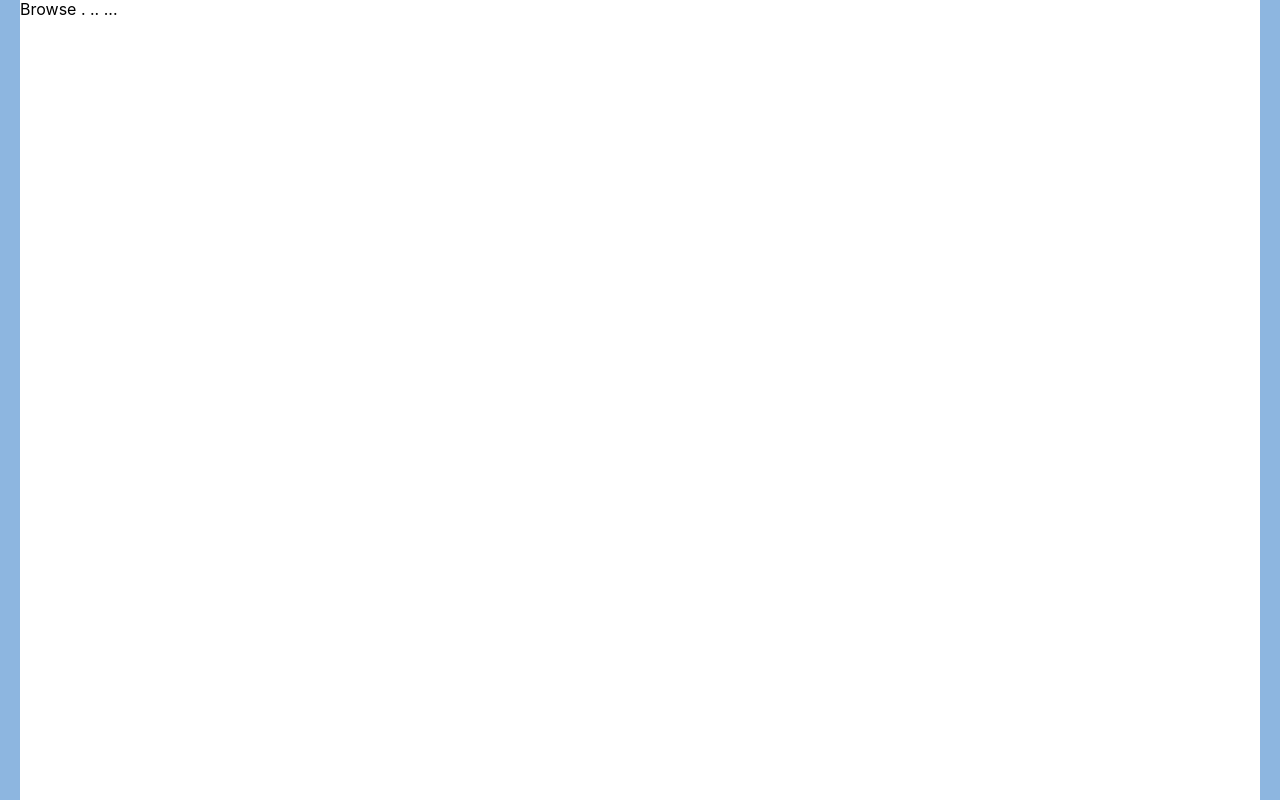
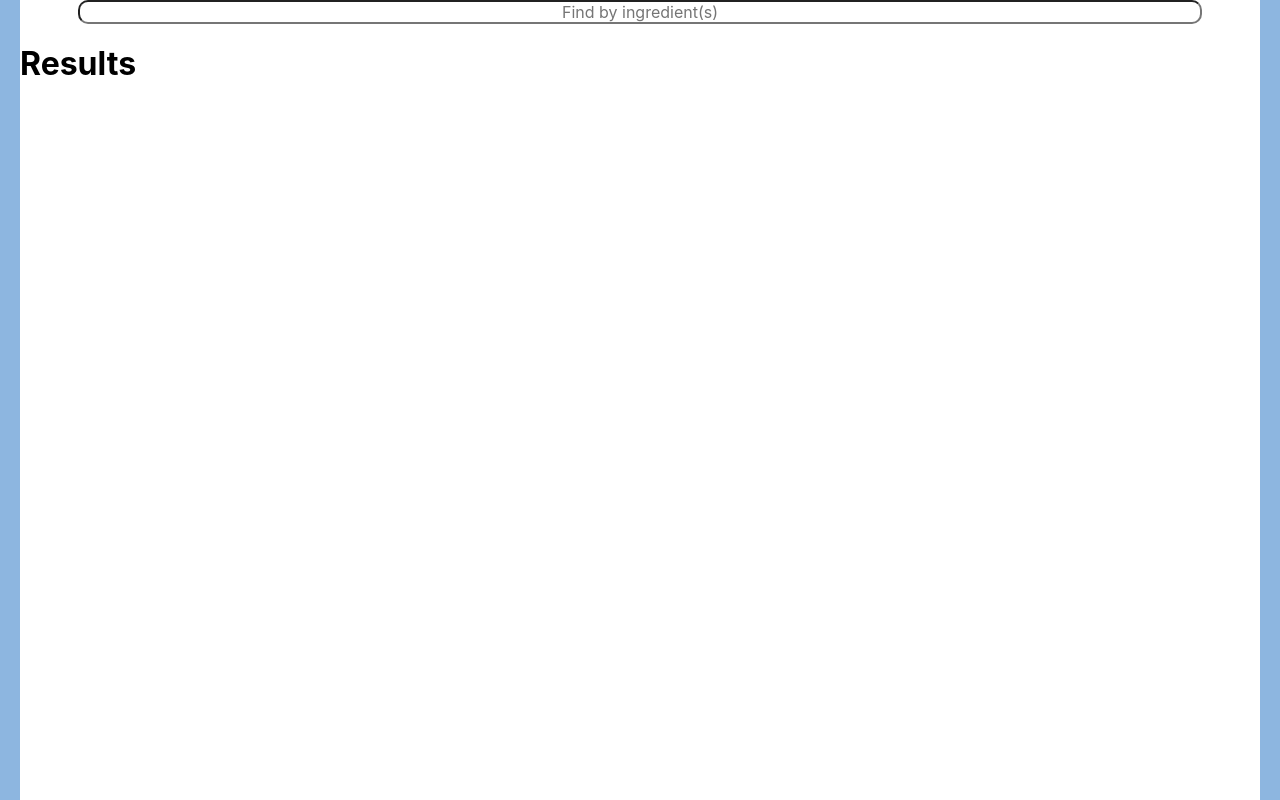
Before and after one commit to aendyeh/khef-frontend, a React (Create React App) app: page /browse in a window 1280 px wide. Built offline with nearby package versions, Linux system fonts and the light colour scheme.

Commit message:
Add Pills

```diff
--- a/src/components/BrowsePage.tsx
+++ b/src/components/BrowsePage.tsx
@@ -1,6 +1,17 @@
+import Pills from "./shared/Pills"
+import Search from "./shared/Search"
+
 function BrowsePage() {
+  function pillItems() {
+    return []
+  }
+
   return (
-    <div>Browse . .. ...</div>
+    <article className="browsable-content">
+      <Search onSubmit={() => console.warn("TODO")} hasButton={false} />
+      <Pills items={pillItems()} />
+      <h1>Results</h1>
+    </article>
   )
 }
 
```
